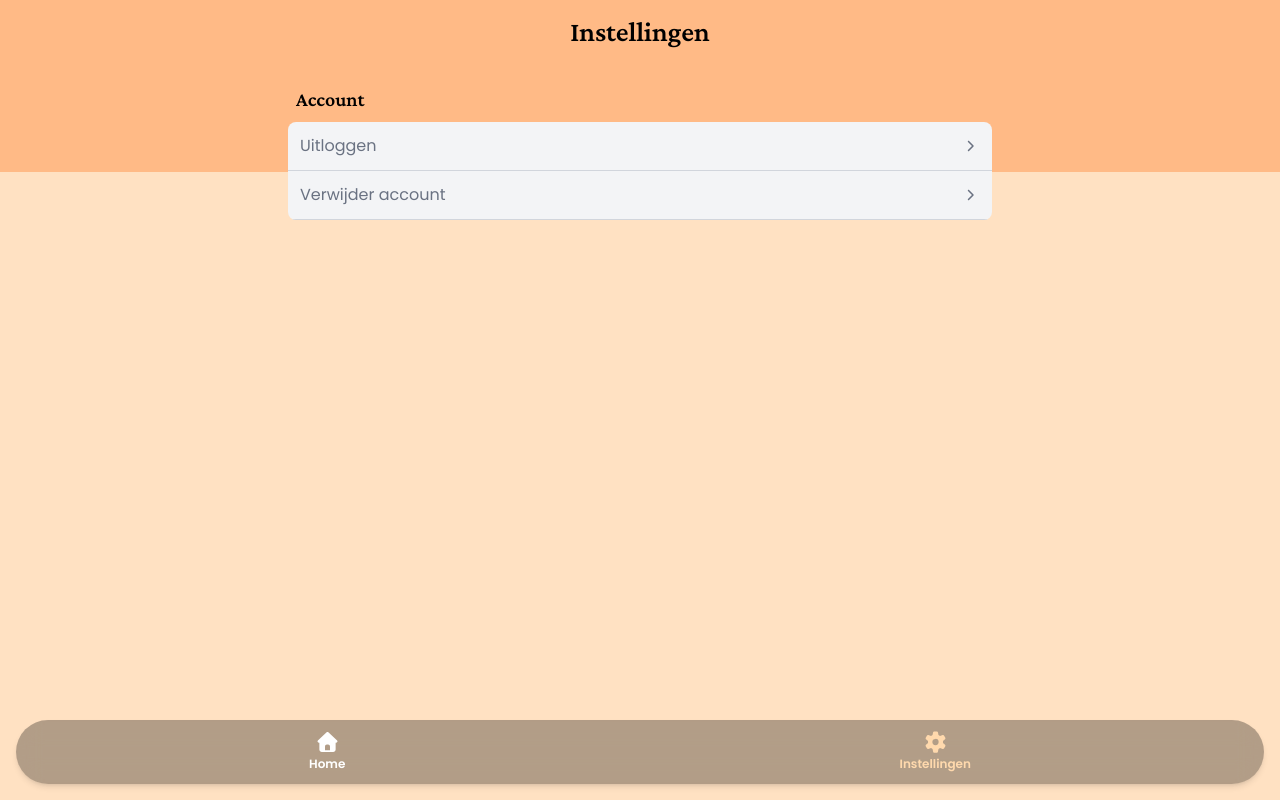
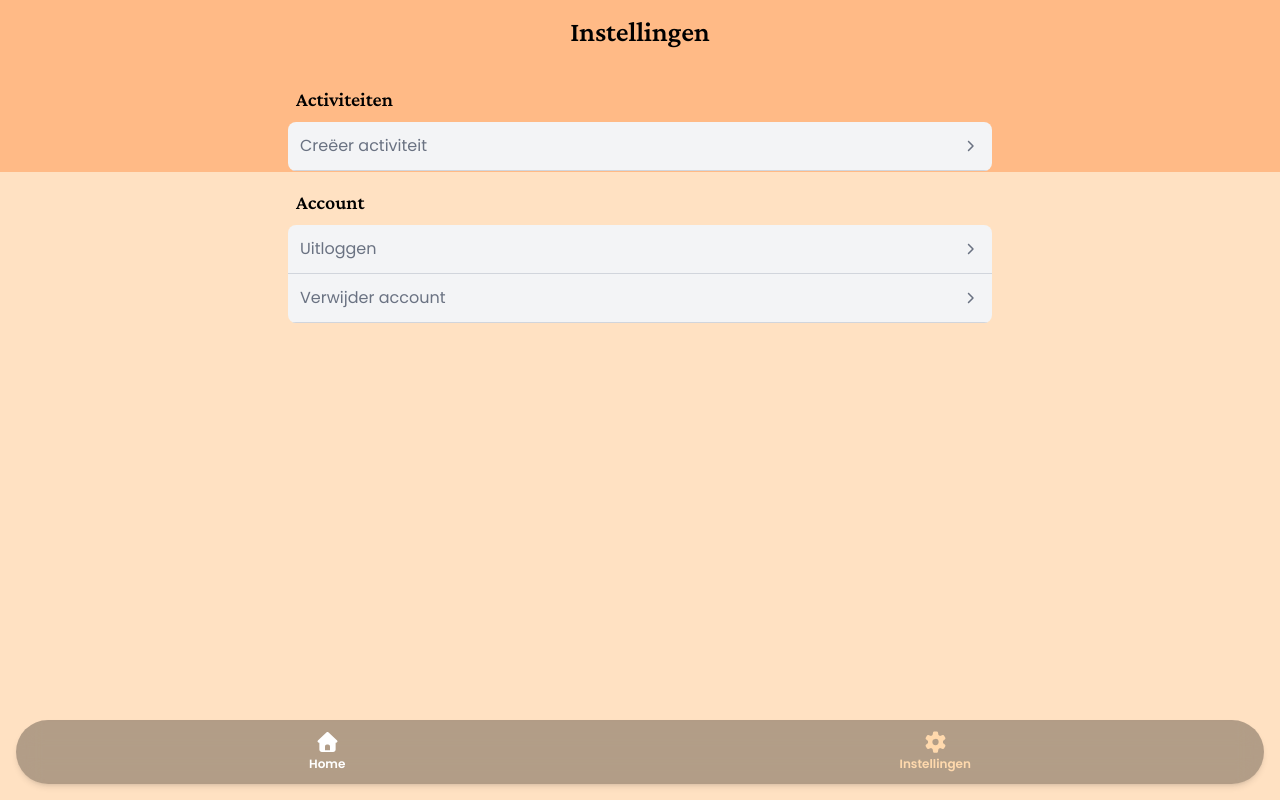
Before and after one commit to j-vseg/piwo, a Next.js app: page /settings in a window 1280 px wide. Built offline with nearby package versions, Linux system fonts and the light colour scheme; no server answers; the database is empty.

Commit message:
chore: basic creation page

```diff
--- /dev/null
+++ b/src/app/(authenticated)/activity/create/page.tsx
@@ -0,0 +1,5 @@
+import { CreateActivityPage } from "@/domians/activity/create";
+
+export default function CreateActivity() {
+  return <CreateActivityPage />;
+}
--- /dev/null
+++ b/src/domians/activity/create.tsx
@@ -0,0 +1,3 @@
+export function CreateActivityPage() {
+  return <div>CreateActivityPage</div>;
+}
--- a/src/domians/settings/settings.tsx
+++ b/src/domians/settings/settings.tsx
@@ -12,7 +12,7 @@ import { BaseDetailScreen } from "@/components/BaseDetailScreen/BaseDetailScreen
 
 export default function SettingsScreen() {
   const { user } = useAuth();
-  const { replace } = useRouter();
+  const { replace, push } = useRouter();
 
   const {
     mutate: mutateDelete,
@@ -61,6 +61,14 @@ export default function SettingsScreen() {
     <BaseDetailScreen heightClass="h-27" title="Instellingen" canGoBack={false}>
       <div className="flex flex-col gap-4 p-4 -mt-8">
         <div className="flex flex-col gap-2">
+          <h3 className="ml-2">Activiteiten</h3>
+          <div className="rounded-lg overflow-hidden">
+            <ListTile onClick={() => push("/activity/create")} disabled={!user}>
+              Creëer activiteit
+            </ListTile>
+          </div>
+        </div>
+        <div className="flex flex-col gap-2">
           {isErrorLogout && (
             <Alert type="danger" size="small">
               Er is iets misgegaan tijdens het uitloggen, probeer het later nog
```
